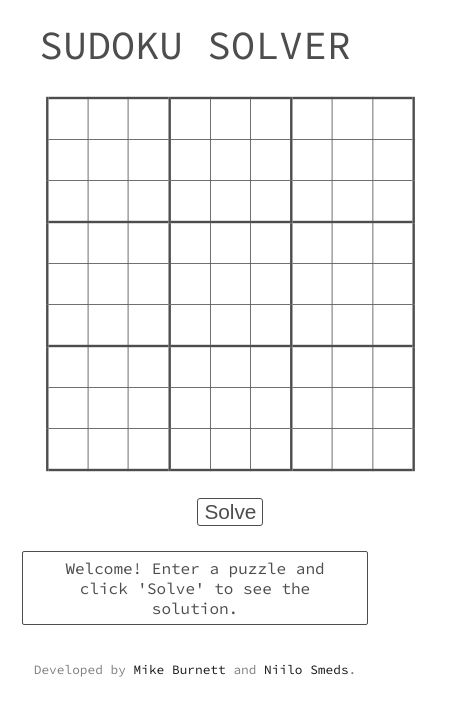
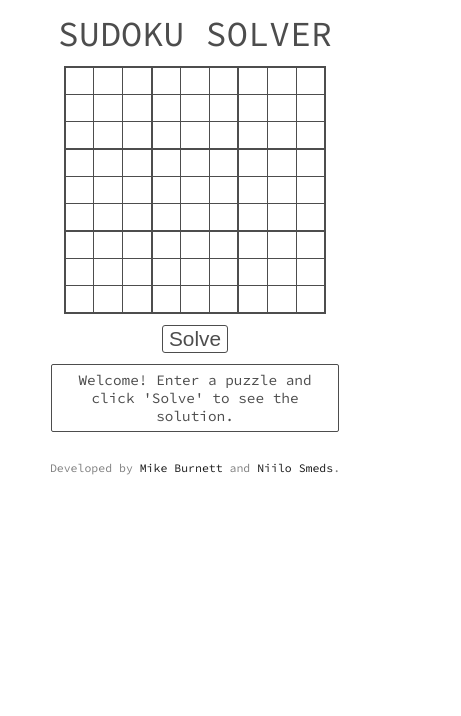
Before and after one commit to brekt/sudoku, a plain HTML site: page index.html in a window 390 px wide. Shown: the whole page, 461 px wide, since content can reach past the window. Drawn offline with Linux system fonts and the light colour scheme.

Commit message:
Layout adjustments in media query for iPhone responsiveness. Checked on iPhone 5c and IE11 on a PC.

```diff
--- a/index.html
+++ b/index.html
@@ -1,6 +1,7 @@
 <!DOCTYPE html>
 <head>
   <title>Sudoku Solver</title>
+  <meta name="viewport" content="width=device-width, initial-scale=1.0">
   <link href='https://fonts.googleapis.com/css?family=Source+Code+Pro:400' rel='stylesheet' type='text/css'>
   <link rel="stylesheet" type="text/css" href="style.css">
 </head>
--- a/style.css
+++ b/style.css
@@ -93,7 +93,7 @@ table, td {
 
 td {
   font-size: 2em;
-  padding: 5px 15px 5px 15px;
+  padding: 5px 15px;
   color: white;
 }
 
@@ -122,7 +122,7 @@ tr:nth-of-type(9) {
 #button-wrap {
   text-align: center;
   width: 100px;
-  margin: 20px auto 20px auto;
+  margin: 20px auto;
 }
 
 button {
@@ -196,16 +196,39 @@ button:focus {
 
   nav h1 {
     max-width: 90vw;
-    margin: 20px auto -0.5em auto;
-    font-size: 2.5em;
+    font-size: 2.2em;
+    margin-top: 0.3em;
+    margin-bottom: 0.3em;
   }
-  table {
-    transform:scale(0.8,0.8);
+
+  td {
+    font-size: 1em;
+    padding: 3px 9px;
+  }
+
+  td:nth-of-type(1) {
+    border-left-width: 2px;
+  }
+
+  td:nth-of-type(3),
+  td:nth-of-type(6),
+  td:nth-of-type(9) {
+    border-right-width: 2px;
+  }
+
+  tr:nth-of-type(1) {
+    border-top-width: 2px;
+  }
+
+  tr:nth-of-type(3),
+  tr:nth-of-type(6),
+  tr:nth-of-type(9) {
+    border-bottom-width: 2px;
   }
 
   #button-wrap {
-    margin-top: -20px;
-    margin-bottom: 25px;
+    margin-top: 0.7em;
+    margin-bottom: 0.7em;
   }
 
   button {
@@ -213,15 +236,16 @@ button:focus {
   }
 
   #message {
-    width: 80vw;
+    width: 70vw;
     height: 40px;
-    margin: 0px auto 10px auto;
-    padding: 1em 1em 1em 1em;
+    font-size: 0.9em;
+    margin: 0 auto;
+    padding: 0.9em 0.45em;
     border: 1px solid hsl(0,0%,30%);
   }
 
-  footer {
-    margin-top: 1em;
+  footer p {
+    margin: 0 auto 1.5em auto;
     font-size: 0.8em;
   }
 }
--- a/wiring.js
+++ b/wiring.js
@@ -44,7 +44,7 @@ function clientCheckAnswer(inputRow, inputCol, inputValue) {
   var inputArray = inputString.split('');
   var client2dArray = make2dArray(inputArray);
   if (!checkAnswer(client2dArray, inputRow, inputCol, inputValue)) {
-    message.innerHTML = 'Sorry, a ' + inputValue + ' in that cell breaks a rule.'
+    message.innerHTML = 'Sorry, a ' + inputValue + ' in that cell breaks a rule.';
     return false;
   }
   return true;
```
Also changed, not shown: 1 other file.
